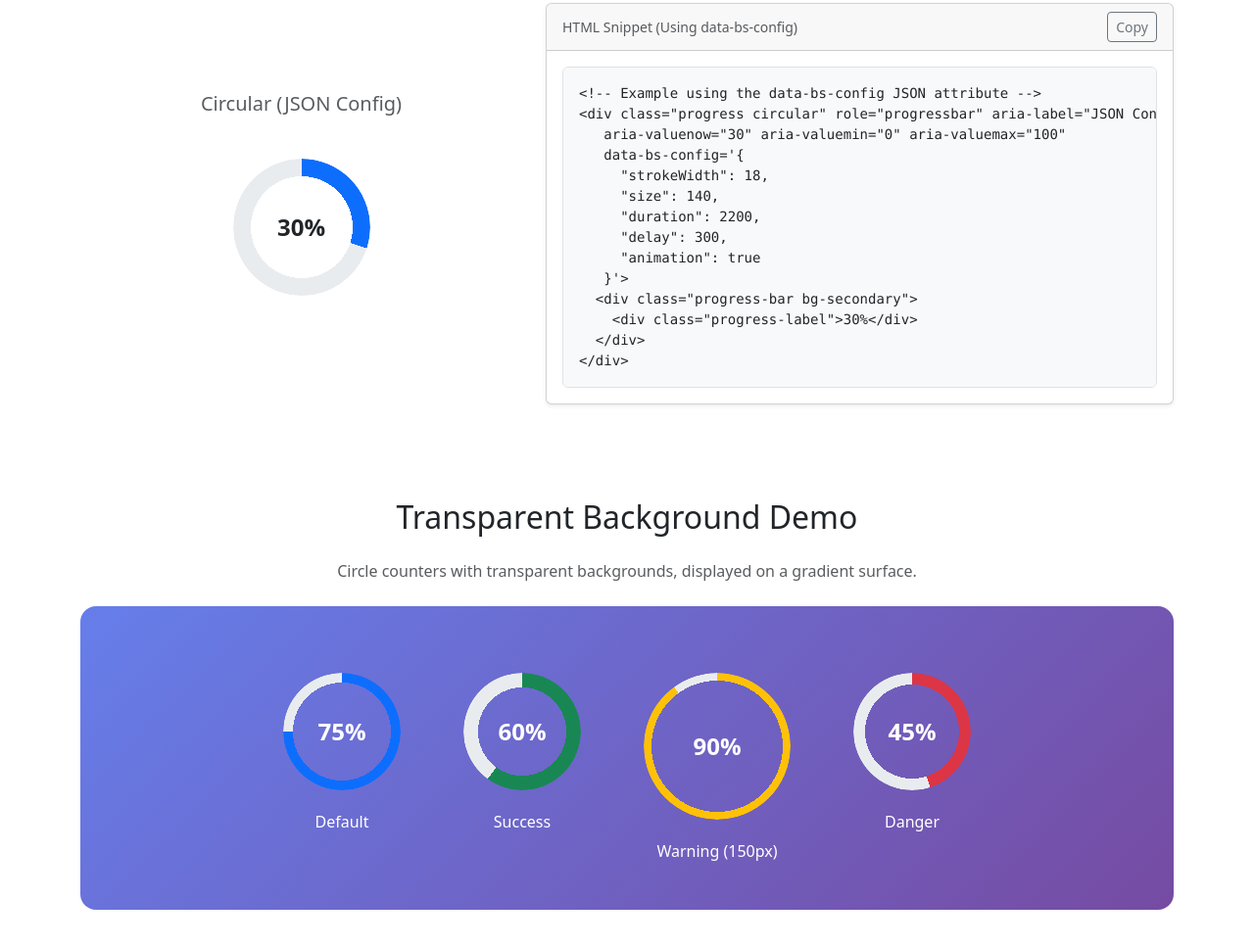
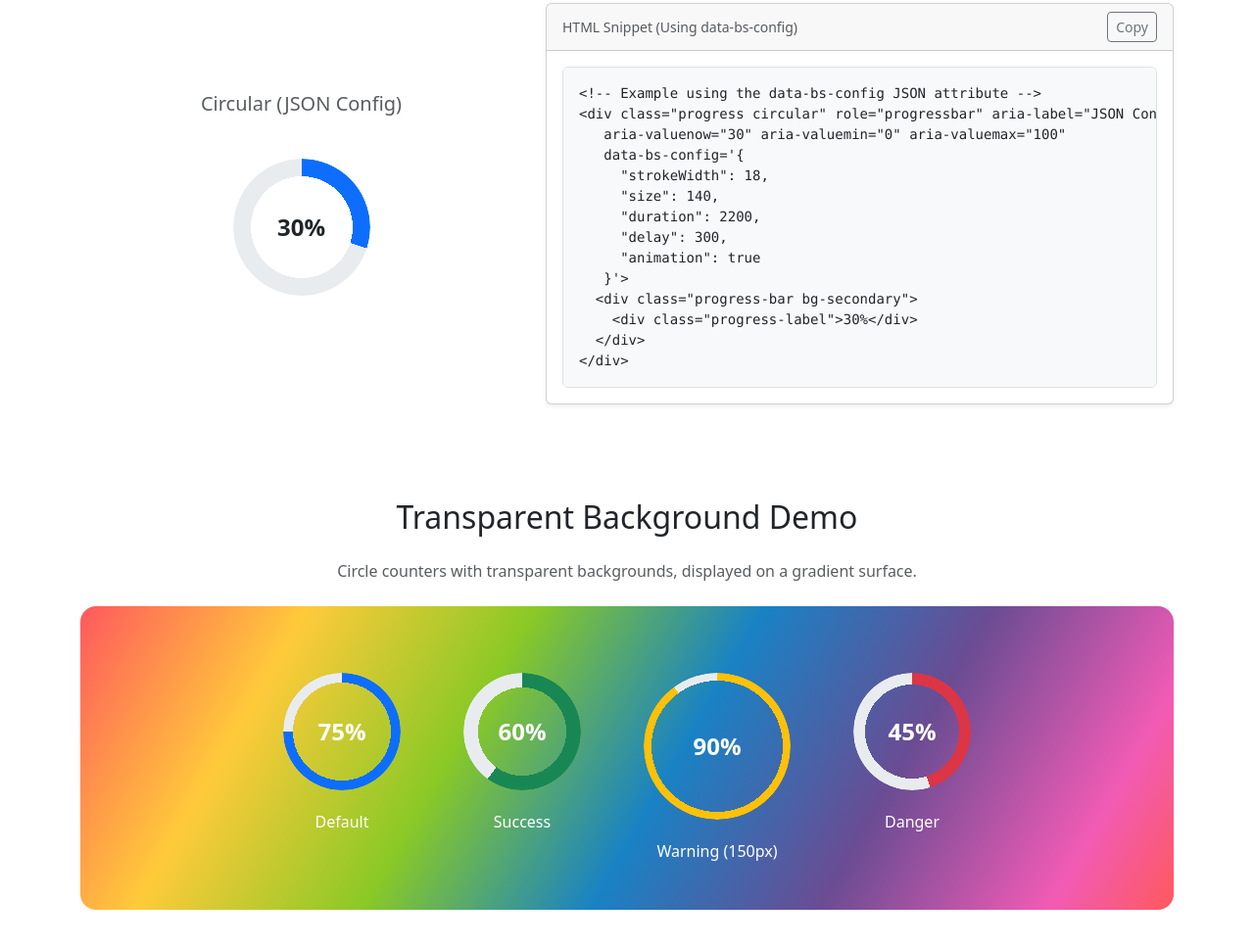
Before and after one commit to dxpr/bootstrap-progress-extension, a website: page index.html in a window 1280 px wide. Shown: the part 4169-5136 px from the top of the page at 98% size. Drawn offline with nearby package versions, Linux system fonts and the light colour scheme.

Commit message:
chore(demo): use rainbow gradient background

```diff
--- a/index.html
+++ b/index.html
@@ -504,7 +504,7 @@
     </div>
     <div class="row">
       <div class="col">
-        <div class="p-5 rounded-4" style="background: linear-gradient(135deg, #667eea 0%, #764ba2 100%);">
+        <div class="p-5 rounded-4" style="background: linear-gradient(120deg, #ff595e 0%, #ffca3a 18%, #8ac926 36%, #1982c4 54%, #6a4c93 72%, #f15bb5 90%, #ff595e 100%);">
           <div class="d-flex flex-wrap justify-content-center gap-4">
             <div class="text-center">
               <div class="progress circular" role="progressbar" aria-label="Transparent demo" aria-valuenow="75" aria-valuemin="0" aria-valuemax="100"
```
